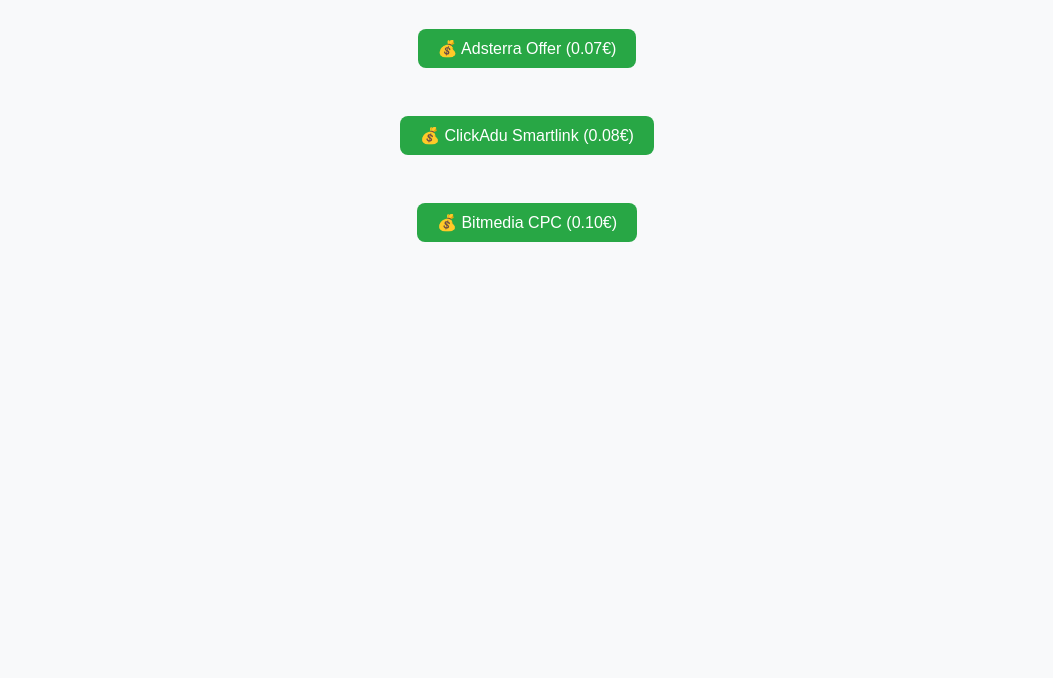
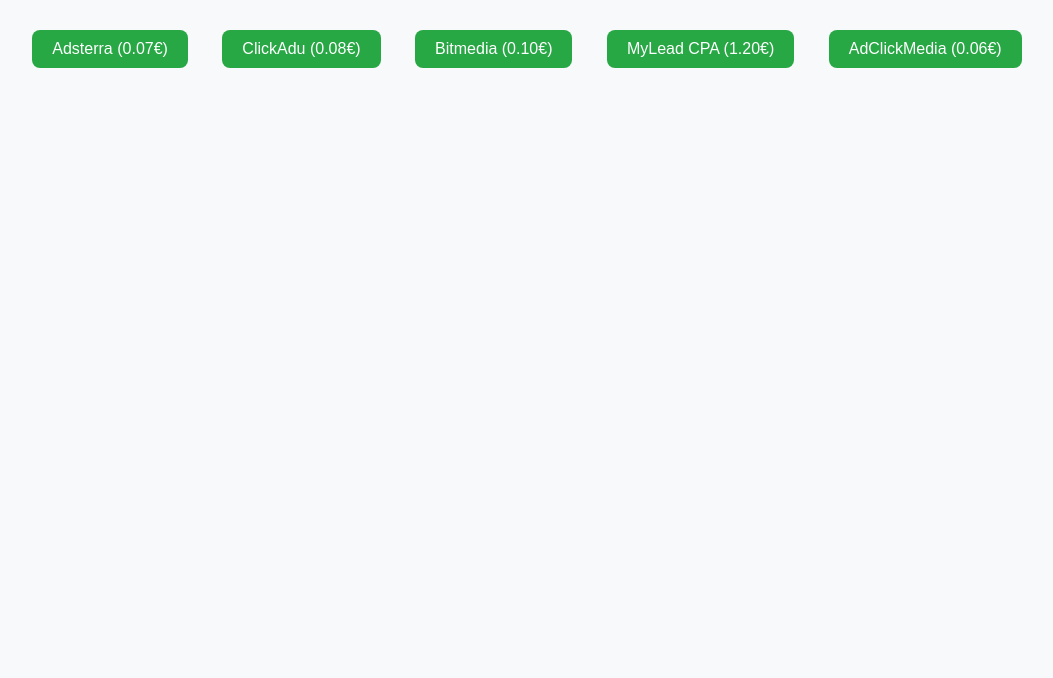
Before and after one commit to bjornthorsen97/affiliate-site, a plain HTML site: page offers2.html in a window 1280 px wide. Shown: the part 122-800 px from the top of the page, without its empty margins (113-1166 px from the left). Drawn offline with Linux system fonts and the light colour scheme.

Commit message:
Update offers2.html

```diff
--- a/offers2.html
+++ b/offers2.html
@@ -1,15 +1,17 @@
 <!DOCTYPE html>
 <html>
 <head>
-  <title>Earn by Clicking Ads</title>
+  <title>Click-to-Earn</title>
   <link rel="stylesheet" href="style.css">
 </head>
 <body>
-  <h1>Click-to-Earn Offers</h1>
+  <h1>💸 Click on the Ads Below to Earn</h1>
   <div class="ad-container">
-    <a href="https://adsterra.com/click" target="_blank" onclick="trackClick('Adsterra')">💰 Adsterra Offer (0.07€)</a><br><br>
-    <a href="https://clickadu.com/click" target="_blank" onclick="trackClick('ClickAdu')">💰 ClickAdu Smartlink (0.08€)</a><br><br>
-    <a href="https://bitmedia.io/click" target="_blank" onclick="trackClick('Bitmedia')">💰 Bitmedia CPC (0.10€)</a>
+    <a href="https://adsterra.com/click" target="_blank" onclick="trackClick('Adsterra')">Adsterra (0.07€)</a>
+    <a href="https://clickadu.com/click" target="_blank" onclick="trackClick('ClickAdu')">ClickAdu (0.08€)</a>
+    <a href="https://bitmedia.io/click" target="_blank" onclick="trackClick('Bitmedia')">Bitmedia (0.10€)</a>
+    <a href="https://mylead.global/click" target="_blank" onclick="trackClick('MyLead')">MyLead CPA (1.20€)</a>
+    <a href="https://adclickmedia.com/click" target="_blank" onclick="trackClick('AdClickMedia')">AdClickMedia (0.06€)</a>
   </div>
   <script src="tracker.js"></script>
 </body>
```
